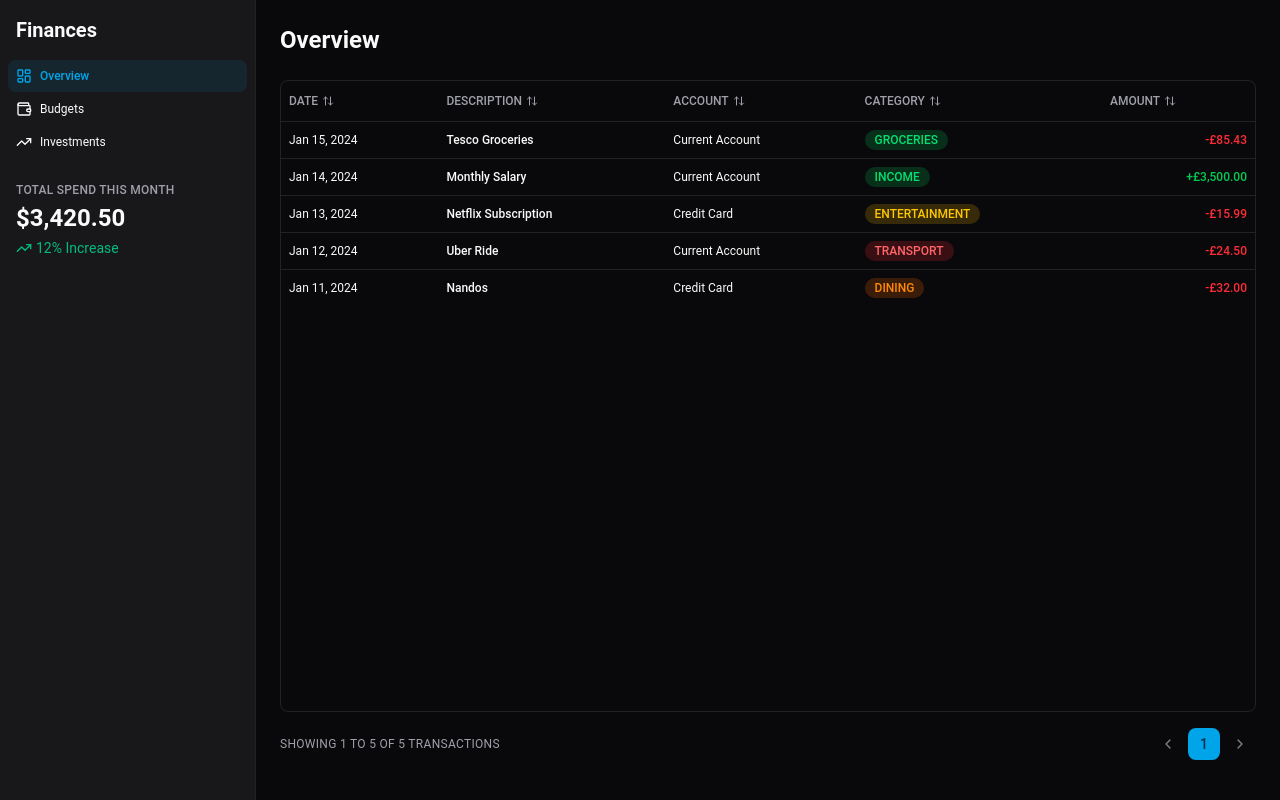
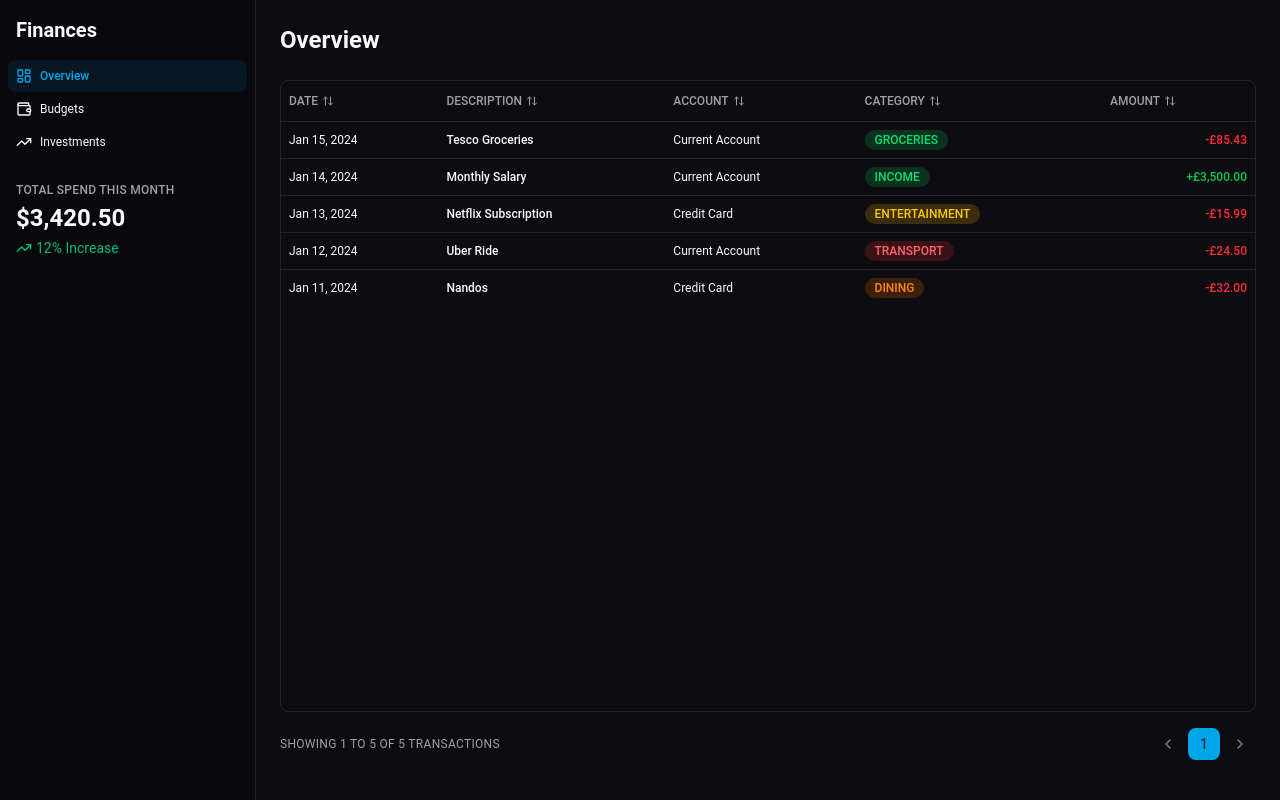
Before and after one commit to KushTurner/finances-ui, a React (Vite) app: page / in a window 1280 px wide. Built offline with nearby package versions, Linux system fonts and the light colour scheme.

Commit message:
Updated color scheme

```diff
--- a/src/index.css
+++ b/src/index.css
@@ -41,19 +41,19 @@
 }
 
 .dark {
-  --background: oklch(0.141 0.005 285.823);
+  --background: oklch(0.155 0.012 285.823);
   --foreground: oklch(0.985 0 0);
-  --card: oklch(0.21 0.006 285.885);
+  --card: oklch(0.185 0.014 285.885);
   --card-foreground: oklch(0.985 0 0);
-  --popover: oklch(0.21 0.006 285.885);
+  --popover: oklch(0.185 0.014 285.885);
   --popover-foreground: oklch(0.985 0 0);
   --primary: oklch(0.68 0.15 237);
   --primary-foreground: oklch(0.29 0.06 243);
-  --secondary: oklch(0.274 0.006 286.033);
+  --secondary: oklch(0.22 0.012 286.033);
   --secondary-foreground: oklch(0.985 0 0);
-  --muted: oklch(0.274 0.006 286.033);
+  --muted: oklch(0.22 0.012 286.033);
   --muted-foreground: oklch(0.705 0.015 286.067);
-  --accent: oklch(0.274 0.006 286.033);
+  --accent: oklch(0.22 0.012 286.033);
   --accent-foreground: oklch(0.985 0 0);
   --destructive: oklch(0.704 0.191 22.216);
   --border: oklch(1 0 0 / 10%);
@@ -64,11 +64,11 @@
   --chart-3: oklch(0.68 0.15 237);
   --chart-4: oklch(0.59 0.14 242);
   --chart-5: oklch(0.5 0.12 243);
-  --sidebar: oklch(0.21 0.006 285.885);
+  --sidebar: oklch(0.135 0.012 285.823);
   --sidebar-foreground: oklch(0.985 0 0);
   --sidebar-primary: oklch(0.75 0.14 233);
   --sidebar-primary-foreground: oklch(0.29 0.06 243);
-  --sidebar-accent: oklch(0.274 0.006 286.033);
+  --sidebar-accent: oklch(0.2 0.014 286.033);
   --sidebar-accent-foreground: oklch(0.985 0 0);
   --sidebar-border: oklch(1 0 0 / 10%);
   --sidebar-ring: oklch(0.552 0.016 285.938);
```
